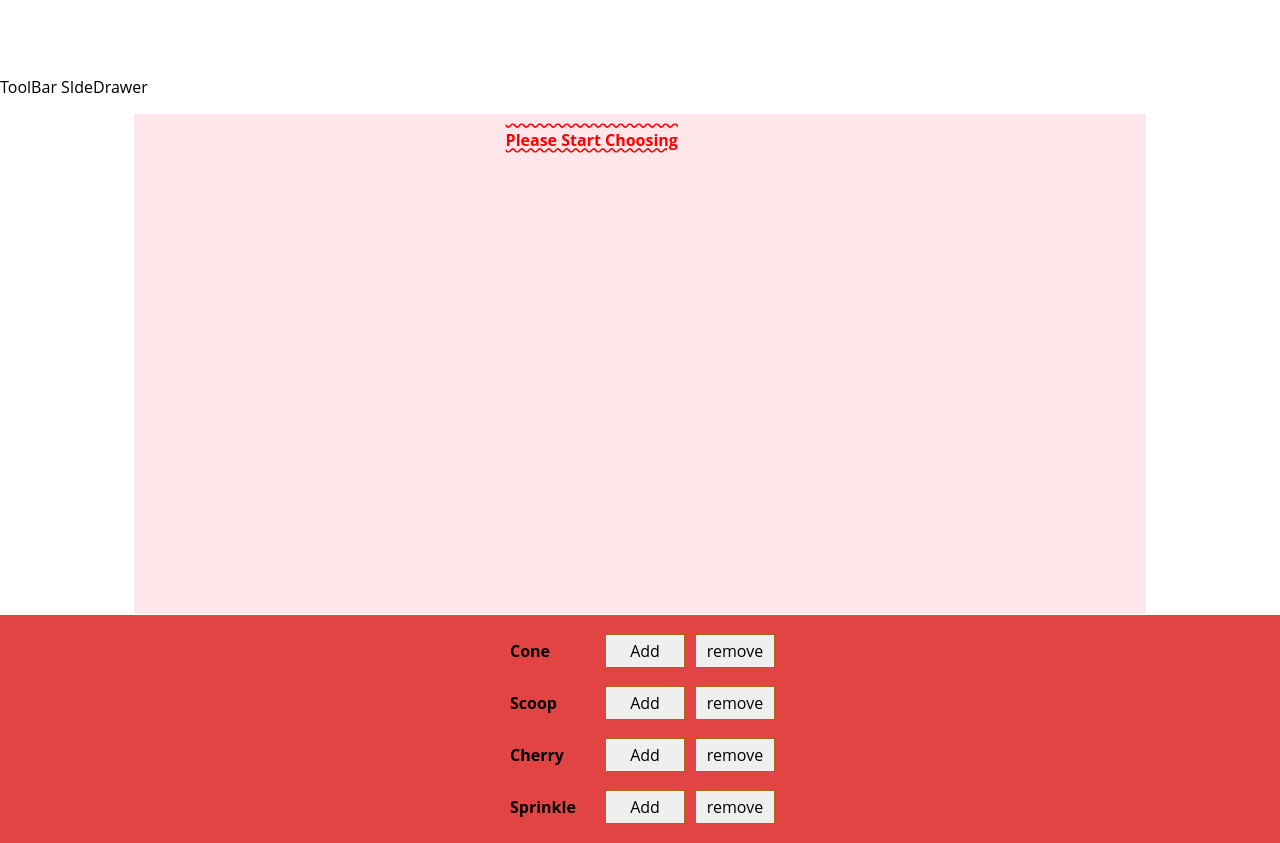
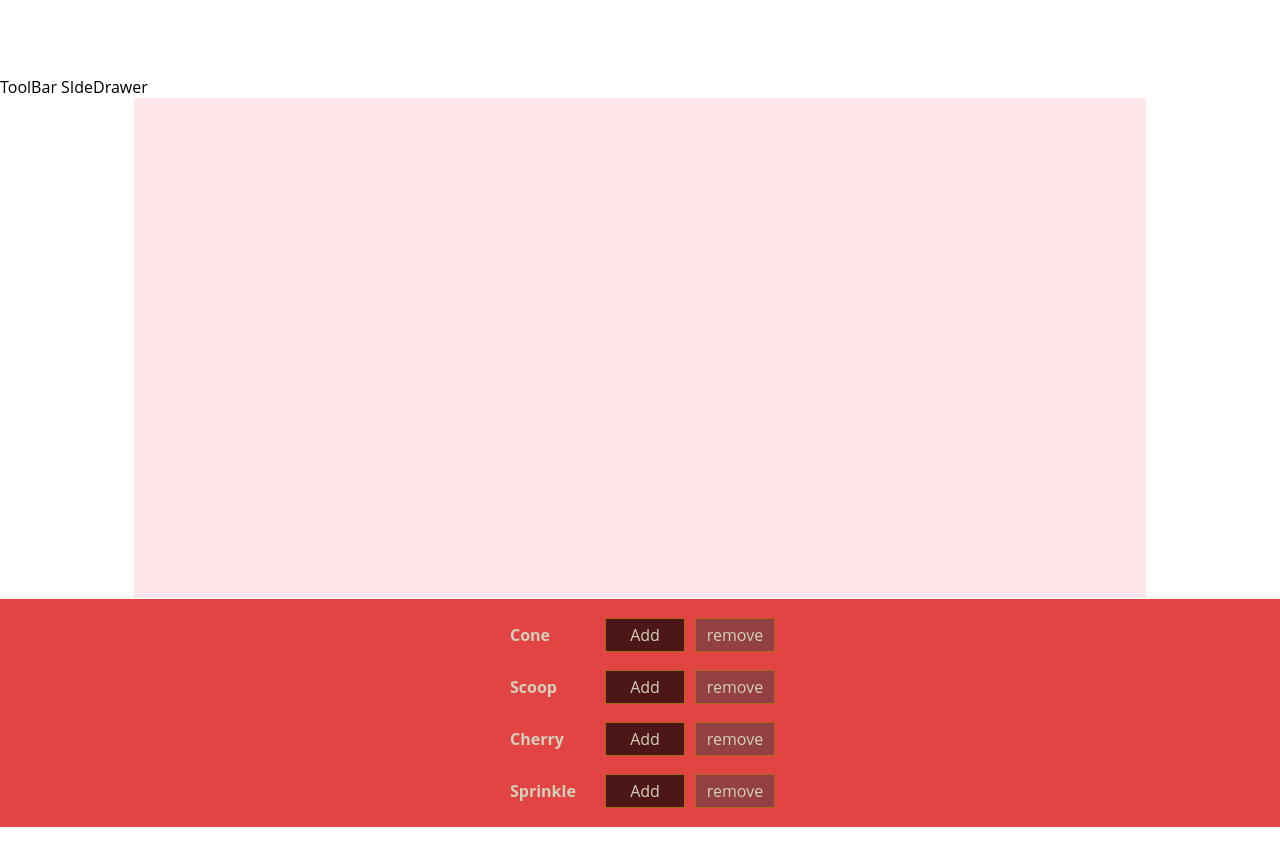
Before and after one commit to snehathadani/IcrecreamShop, a React (Create React App) app: page / in a window 1280 px wide. Built offline with nearby package versions, Linux system fonts and the light colour scheme.

Commit message:
working add functionality implemented, state replaced by hooks

```diff
--- a/src/Components/Icecream/Icecream.js
+++ b/src/Components/Icecream/Icecream.js
@@ -10,30 +10,24 @@ let pstyle={
 
 }
 const Icecream = function(props){
-    let readyToeat = Object.keys(props.ingredients)
-    .map(igKey=>{
-        return[...Array(props.ingredients[igKey])]//this will give you array with given elements like [,,], values don't matter to us right now
-        .map((_, i)=> {
-            return <IcecreamIngredients key ={igKey + i} type= {igKey}/>
-        })
-    })
-   // console.log(readyToeat);
-   //I am getting Empty arrays with length I need to flatten them and open them up. SO i will use reduce
-   .reduce((arr,element)=> {
-       return arr.concat(element)
-   }, []);
-   if(readyToeat.length === 0){
-       readyToeat = <p style= {pstyle}> Please Start Choosing </p>
-   }
+    console.log("icecream", props)
+   return(
+    <div className={classes.IcecreamOuter}>
+        {props.sprinkle ? (<div>
 
-    return(
-                <div className={classes.IcecreamOuter}>
+        <IcecreamIngredients type = "sprinkle"/> </div>) : <div/>}
+        {props.cherry ? <IcecreamIngredients type= "cherry"/> : <div/>}
+
+        {props.scoop ? (
+            <>
+            <IcecreamIngredients type= "scoop" />
+            <IcecreamIngredients type= "circle"/>
+            </>) : <div/>}
 
 
-
-                    {readyToeat}
-                </div>
-    )
-                }
+        {props.icecreamcone ? <IcecreamIngredients type= "icecreamcone"/> : <div/>}
+    </div>
+)
+ }
 
 export default Icecream;
--- a/src/Components/Icecream/Icecream.module.css
+++ b/src/Components/Icecream/Icecream.module.css
@@ -2,7 +2,8 @@
     width:50%;
     margin:auto;
     height:500px;
-
+    display:flex;
+    flex-direction: column;
     text-align:center;
     font-weight: bold;
     font-size:1.2 rem;
--- a/src/Components/IcecreamBuilder/IcecreamBuilder.js
+++ b/src/Components/IcecreamBuilder/IcecreamBuilder.js
@@ -1,28 +1,27 @@
-import React from "react";
+import React, {useState} from "react";
 import Icecream from '../Icecream/Icecream';
 import Aux from '../../Containers/HOC/Aux';
 import IcecreamControls from '../IcecreamControls/IcecreamControls';
-class IcecreamBuilder extends React.Component{
-    state= {
-        ingredients:{
-            icecreamcone:0,
-            scoop:0,
-            sprinkle:0,
-            cherry:0,
-            scoopstraberry:0
 
-        }
-        }
-    render(){
-    //const [stateObj, setStateObj]= useState({cone:1, scoop:1, sprinkle:1});
-    return(
+function IcecreamBuilder(props) {
+    const [ingredients, setIngredient] = useState({
+        'icecreamcone':0,
+        'scoop':0,
+        'sprinkle':0,
+        'cherry':0,
+        'scoopstraberry':0
+    });
+          return(
         <Aux>
-            <Icecream ingredients={this.state.ingredients}/>
-            <IcecreamControls/>
+            <Icecream icecreamcone={ingredients['icecreamcone']}
+                      scoop = {ingredients['scoop']}
+                      sprinkle = {ingredients['sprinkle']}
+                      cherry = {ingredients['cherry']}
+                      scoopstraberry = {ingredients['scoopstraberry']}/>
+            <IcecreamControls ingredientsAdded = {(type) =>  setIngredient({...ingredients, [type]: 1})}/>
         </Aux>
     );
 
 }
-}
 
 export default IcecreamBuilder;
--- a/src/Components/IcecreamBuilder/IcecreamBuilder.module.css
+++ b/src/Components/IcecreamBuilder/IcecreamBuilder.module.css
@@ -0,0 +1,11 @@
+.Icecream {
+    width: 20%;
+    height: 60%;
+
+    position: relative;;
+    flex-wrap: wrap;
+    display: flex;
+    flex-direction: column;
+    align-items: center;
+    justify-content: center;
+  }
--- a/src/Components/IcecreamControls/IcecreamControl.js
+++ b/src/Components/IcecreamControls/IcecreamControl.js
@@ -3,8 +3,9 @@ import classes from './IcecreamControl.module.css';
 const IcecreamControl = (props)=> (
     <div className={classes.BuildControl}>
         <div className={classes.Label}> {props.label}</div>
-        <button className={classes.Less}> Add </button>
-        <button className={classes.More}> remove </button>
+        <button className={classes.Add} onClick={() => props.added(props.label)} > Add </button>
+        <button className={classes.Remove}> remove </button>
+        <div> {} </div>
     </div>
 )
 
--- a/src/Components/IcecreamControls/IcecreamControl.module.css
+++ b/src/Components/IcecreamControls/IcecreamControl.module.css
@@ -33,20 +33,26 @@
     padding: 10px;
     font-weight: bold;
     width: 80px;
+    color: rgb(212, 208, 186);
 }
 
 .BuildControl .Remove {
-    background-color: #D39952;
-    color: white;
+    background-color: rgb(146, 64, 68);
+    color:rgb(212, 208, 186);
 }
 
 .BuildControl .Add {
-    background-color: #8F5E1E;
-    color: white;
+    background-color: rgb(78, 23, 23);
+    color:rgb(212, 208, 186);
+}
+
+.BuildControl .Display {
+    background-color: rgb(172, 192, 189);
+    color:rgb(148, 71, 68);
 }
 
 .BuildControl .Remove:hover, .BuildControl .Less:active {
-    background-color: #DAA972;
+    background-color: rgb(190, 46, 27);
     color: white;
 }
 
--- a/src/Components/IcecreamControls/IcecreamControls.js
+++ b/src/Components/IcecreamControls/IcecreamControls.js
@@ -12,8 +12,13 @@ const controls= [
 const IcecreamControls=(props)=> (
     <div className={classes.BuildControls}>
         {controls.map((ctrl)=>(
-            <IcecreamControl key={ctrl.label} label={ctrl.label}/>
+            <IcecreamControl key={ctrl.label}
+                    label={ctrl.label}
+                added ={()=> {console.log(ctrl.type);props.ingredientsAdded(ctrl.type)}}
+                    />
+
         ))}
+
     </div>
 )
 
--- a/src/Components/IcecreamIngredients/IcecreamIngredients.module.css
+++ b/src/Components/IcecreamIngredients/IcecreamIngredients.module.css
@@ -1,9 +1,9 @@
 .Icecream {
   width: 20%;
-  height: 40%;
+  height: 60%;
 
-  position: absolute;
-
+  position: relative;;
+  flex-wrap: wrap;
   display: flex;
   flex-direction: column;
   align-items: center;
@@ -28,7 +28,7 @@
 
   position: absolute;
   left: 21%;
-  top: 3.5rem;
+  top: -17rem;
   z-index: 2;
 
   border-radius: 50%;
```
